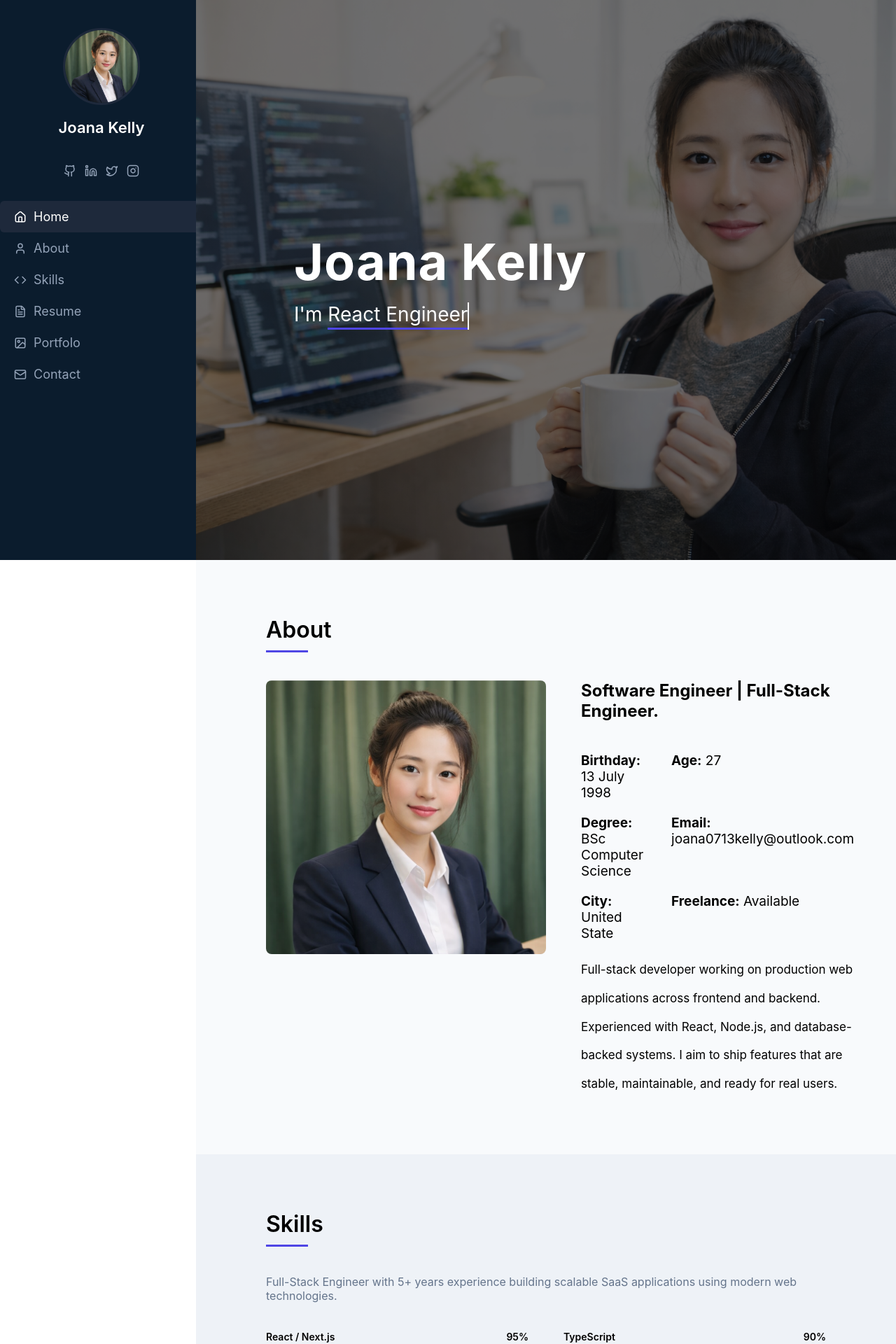
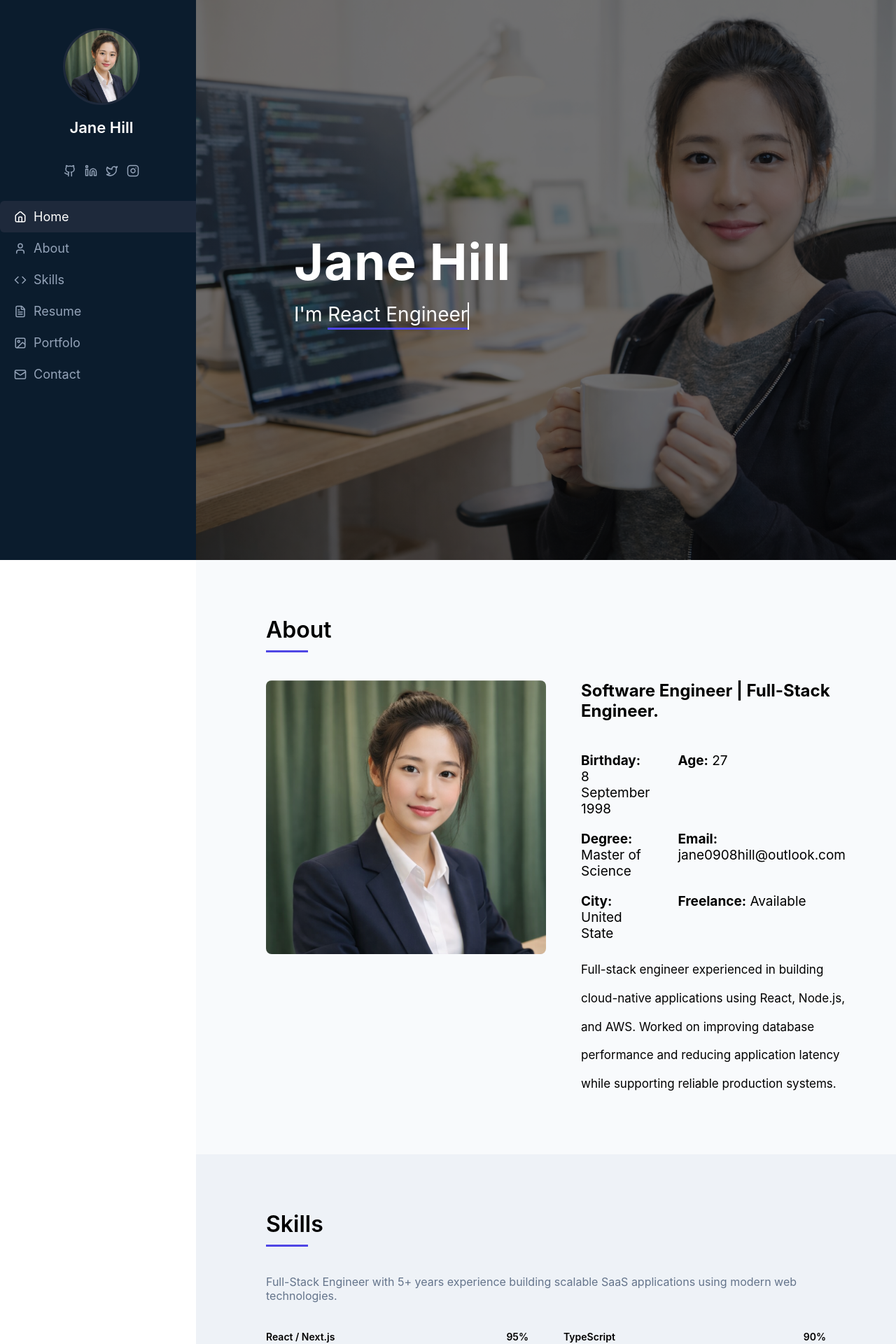
Before and after one commit to YoRHa0908/Portfolio, a Next.js app: page / in a window 1280 px wide. Shown: the top 1920 px of the page at 70% size. Built offline with nearby package versions, Linux system fonts and the light colour scheme.

Commit message:
page.tsx

```diff
--- a/app/components/Contact.tsx
+++ b/app/components/Contact.tsx
@@ -69,7 +69,7 @@ export default function Contact() {
                         </div>
                         <div>
                         <h4>Address</h4>
-                        <p>New York, USA</p>
+                        <p>Los Angeles, CA</p>
                     </div>
                 </div>
 
@@ -79,7 +79,7 @@ export default function Contact() {
                     </div>
                     <div>
                         <h4>Call Us</h4>
-                        <p>+1 123 456 7890</p>
+                        <p>+1 650 450-8734</p>
                     </div>
                 </div>
 
@@ -89,7 +89,7 @@ export default function Contact() {
                     </div>
                     <div>
                         <h4>Email Us</h4>
-                        <p>yourmail@example.com</p>
+                        <p>jane0908hill@outlook.com</p>
                     </div>
                 </div>
             </div>
--- a/app/components/Footer.tsx
+++ b/app/components/Footer.tsx
@@ -2,7 +2,7 @@ export default function Footer() {
   return (
     <footer className="border-t border-neutral-800 mt-20">
       <div className="max-w-5xl mx-auto py-6 px-4 text-sm text-neutral-500 flex justify-between">
-        <span>© {new Date().getFullYear()} Joana Kelly</span>
+        <span>© {new Date().getFullYear()} Jane Hill</span>
         <span>Built with Next.js & TypeScript</span>
       </div>
     </footer>
--- a/app/components/Resume.tsx
+++ b/app/components/Resume.tsx
@@ -19,7 +19,7 @@ export default function Resume() {
             <h2 className="resume-subtitle">Summary</h2>
 
             <div className="resume-item">
-              <h3>Joana Kelly</h3>
+              <h3>Jane Hill</h3>
               <p style = {{marginTop: '7px'}}>
                 I build and support production web applications used by over 1,000 active users. I work across frontend
                 and backend and take ownership of the systems I ship, staying involved to ensure they remain stable and
--- a/app/components/Sidebar.tsx
+++ b/app/components/Sidebar.tsx
@@ -51,7 +51,7 @@ export default function Sidebar() {
     <aside className="sidebar">
         <div className="profile">
             <img src="/profile.png" alt="profile" />
-            <h2>Joana Kelly</h2>
+            <h2>Jane Hill</h2>
         </div>
 
         {/* ✅ Social Icons 추가 */}
--- a/app/layout.tsx
+++ b/app/layout.tsx
@@ -2,7 +2,7 @@ import "./globals.css";
 import Sidebar from "./components/Sidebar";
 
 export const metadata = {
-  title: "Joana Kelly | Portfolio",
+  title: "Jane Hill | Portfolio",
   description: "Full-Stack Engineer Portfolio",
 };
 
--- a/app/page.tsx
+++ b/app/page.tsx
@@ -41,7 +41,7 @@ export default function Home() {
       <section id="home" className="hero">
         <div className="overlay">
           <div className="hero-content">
-            <h1 className="hero-name">Joana Kelly</h1>
+            <h1 className="hero-name">Jane Hill</h1>
 
             <h2 className="hero-role">
               I'm <span className="typing">{text}</span>
@@ -65,18 +65,18 @@ export default function Home() {
                 <h3 style = {{marginBottom: '45px'}}>Software Engineer | Full-Stack Engineer.</h3>
 
                 <div className="info-grid">
-                  <p><strong>Birthday:</strong> 13 July 1998</p>
+                  <p><strong>Birthday:</strong> 8 September 1998</p>
                   <p><strong>Age:</strong> 27</p>
                   {/* <p><strong>Website:</strong> joanakelly.dev</p> */}
-                  <p><strong>Degree:</strong> BSc Computer Science</p>
+                  <p><strong>Degree:</strong> Master of Science</p>
                   {/* <p><strong>Phone:</strong> +1 000 000 000</p> */}
-                  <p><strong>Email:</strong> joana0713kelly@outlook.com</p>
+                  <p><strong>Email:</strong> jane0908hill@outlook.com</p>
                   <p><strong>City:</strong> United State</p>
                   <p><strong>Freelance:</strong> Available</p>
                 </div>
 
                 <p className="about-text">
-                  Full-stack developer working on production web applications across frontend and backend. Experienced with React, Node.js, and database-backed systems. I aim to ship features that are stable, maintainable, and ready for real users.
+                  Full-stack engineer experienced in building cloud-native applications using React, Node.js, and AWS. Worked on improving database performance and reducing application latency while supporting reliable production systems.
                 </p>
               </div>
             </div>
```
